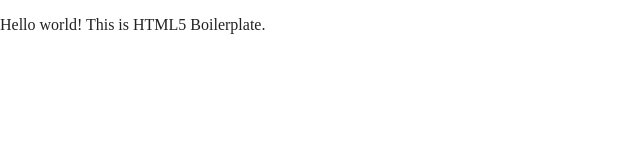
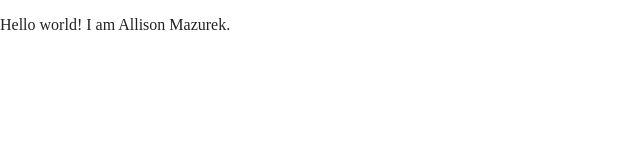
Before and after one commit to allisonmazurek/allisonresume, a website built with Parcel: page index.html in a window 1280 px wide. Shown: the full height of the page, 0-640 px from the left. Built offline with nearby package versions, Linux system fonts and the light colour scheme.

Commit message:
HTML5 boilerplate

```diff
--- a/index.html
+++ b/index.html
@@ -25,7 +25,7 @@
 <body>
 
   <!-- Add your site or application content here -->
-  <p>Hello world! This is HTML5 Boilerplate.</p>
+  <p>Hello world! I am Allison Mazurek.</p>
   <script src="js/vendor/modernizr-3.11.2.min.js"></script>
   <script src="js/plugins.js"></script>
   <script src="js/main.js"></script>
```
